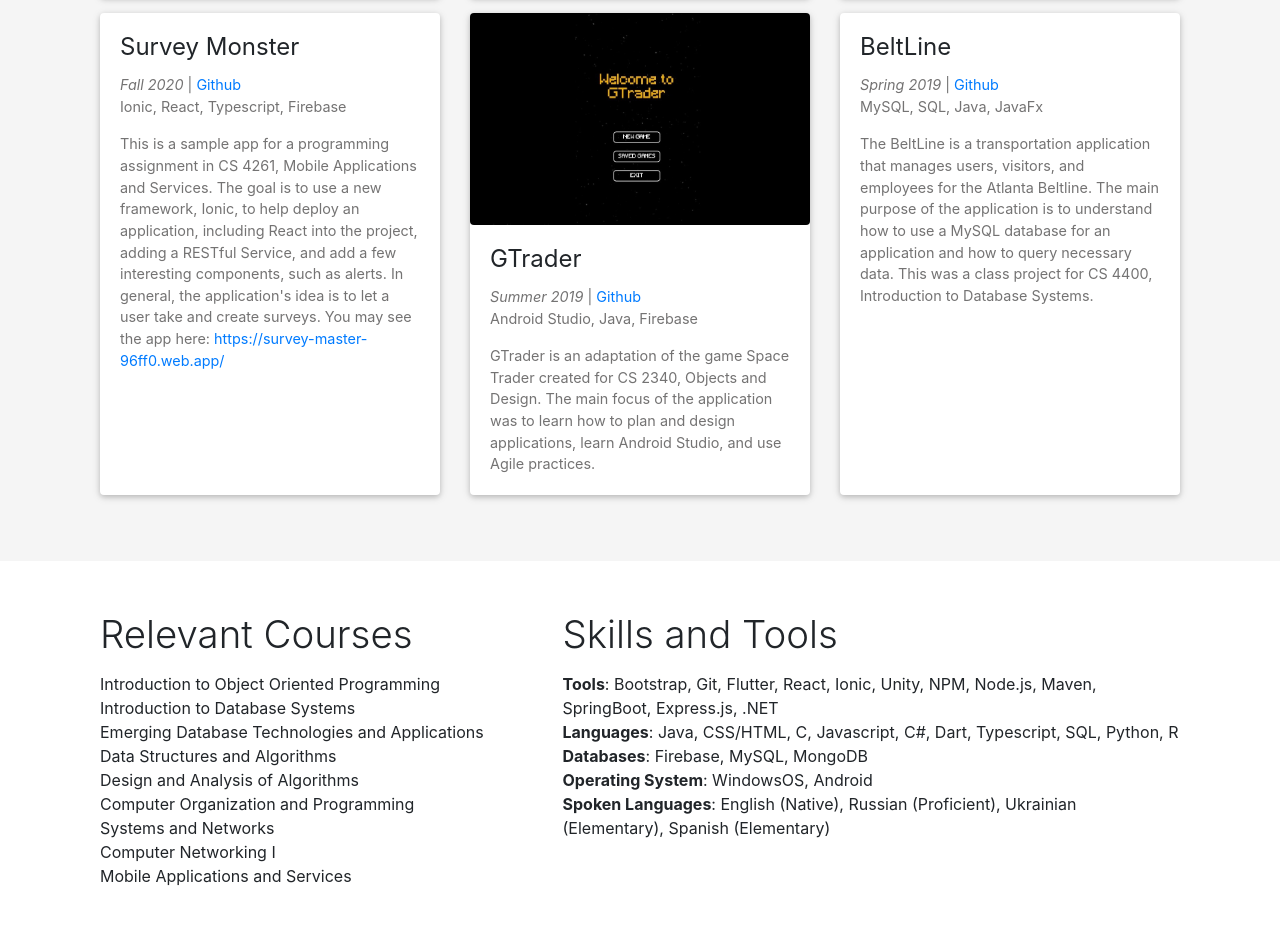
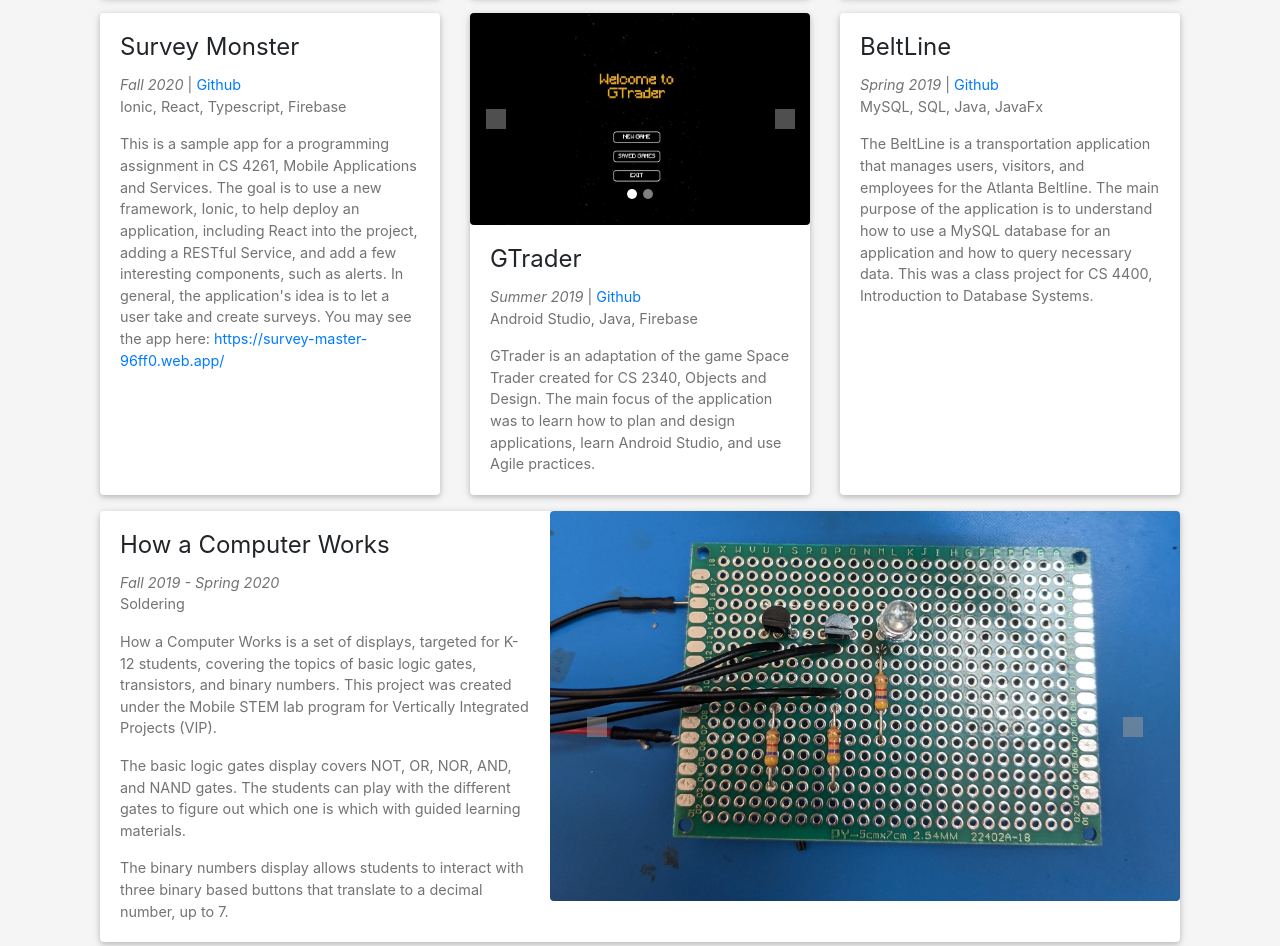
Before and after one commit to Kotishka/portfolio, a plain HTML site: page index.html in a window 1280 px wide. Shown: the part 1331-2277 px from the top of the page. Drawn offline with nearby package versions, Linux system fonts and the light colour scheme; grey boxes are pictures that could not be loaded.

Commit message:
Added Additional Project and Minor Adjustments

```diff
--- a/css/styles.css
+++ b/css/styles.css
@@ -9,7 +9,7 @@ html {
 .maincontent {
     background-image: linear-gradient(rgba(0, 0, 0, 0.4), rgba(0, 0, 0, 0.4)), url("../img/atlanta3.jpg");
     background-size: cover;
-    background-position: top;
+    background-position: center;
     background-attachment: scroll;
     background-repeat: no-repeat;
 }
@@ -70,7 +70,8 @@ h2 {
     transform: scale(1.025);
 }
 
-.card img {
+.card img,
+carousel-item img {
     border-radius: .25rem;
 }
 
@@ -150,6 +151,12 @@ body {
 
 /* Container Media Queries */
 
+@media screen and (min-width: 1250px) {
+    .maincontent {
+        background-position: 50% 25%;
+    }
+}
+
 @media screen and (max-width: 1250px) and (min-width: 875px) {
     .container {
         max-width: 950px;
--- a/index.html
+++ b/index.html
@@ -87,7 +87,7 @@
                             <img class="img-fluid" alt="AR View with carbon molecule and tree" src="img/Carbo.png">
                             <div class="card-body">
                                 <h3 class="card-title">Carb⟲</h3>
-                                <p class="card-text"><i>Spring 2020</i> | <a href="https://github.com/Mobile-STEM/Carbo" target="_blank" rel="noopener noreferrer">Github</a><br /> Augmented Reality, Unity, C#</p>
+                                <p class="card-text"><i>Fall 2020</i> | <a href="https://github.com/Mobile-STEM/Carbo" target="_blank" rel="noopener noreferrer">Github</a><br /> Augmented Reality, Unity, C#</p>
                                 <p class="card-text">Carb⟲ is an augmented reality (AR) app that shows the journey of carbon molecules during the Carbon Cycle. This application is intended to solve the abstractness problem in Biology because it can be difficult for students
                                     to understand how certain molecules, like carbon, play roles in our everyday world.
                                 </p>
@@ -119,7 +119,28 @@
                     </div>
                     <div class="col-md-6 col-lg-4 mb-3">
                         <div class="card h-100">
-                            <img class="img-fluid" alt="GTrader" src="img/GT_Trader.jpg">
+                            <div id="carouselIndicators" class="carousel slide pr-0 pl-0" data-ride="carousel" data-interval="false">
+                                <ol class="carousel-indicators">
+                                    <li data-target="#carouselIndicators" data-slide-to="0" class="active"></li>
+                                    <li data-target="#carouselIndicators" data-slide-to="1"></li>
+                                </ol>
+                                <div class="carousel-inner">
+                                    <div class="carousel-item active">
+                                        <img class="d-block w-100" src="img/GT_Trader.jpg" alt="GTrader Login Page">
+                                    </div>
+                                    <div class="carousel-item">
+                                        <img class="d-block w-100" src="img/GT_Trader2.jpg" alt="Main GTrader Page">
+                                    </div>
+                                </div>
+                                <a class="carousel-control-prev" href="#carouselIndicators" role="button" data-slide="prev">
+                                    <span class="carousel-control-prev-icon" aria-hidden="true"></span>
+                                    <span class="sr-only">Previous</span>
+                                </a>
+                                <a class="carousel-control-next" href="#carouselIndicators" role="button" data-slide="next">
+                                    <span class="carousel-control-next-icon" aria-hidden="true"></span>
+                                    <span class="sr-only">Next</span>
+                                </a>
+                            </div>
                             <div class="card-body">
                                 <h3 class="card-title">GTrader</h3>
                                 <p class="card-text"><i>Summer 2019</i> | <a href="https://github.com/200poundsofo2/GTrader" target="_blank" rel="noopener noreferrer">Github</a><br /> Android Studio, Java, Firebase</p>
@@ -138,6 +159,43 @@
                             </div>
                         </div>
                     </div>
+                    <div class="col-lg-8 col-xl-12 mb-3">
+                        <div class="card h-100 flex-xl-row-reverse">
+                            <div id="carouselIndicatorsComputer" class="col-xl-7 carousel slide pr-0 pl-0" data-ride="carousel" data-interval="false">
+                                <ol class="carousel-indicators">
+                                    <li data-target="#carouselIndicatorsComputer" data-slide-to="0" class="active"></li>
+                                    <li data-target="#carouselIndicatorsComputer" data-slide-to="1"></li>
+                                </ol>
+                                <div class="carousel-inner">
+                                    <div class="carousel-item active">
+                                        <img class="d-block w-100" src="img/Logic_Gate.jpg" alt="AND Logic Gate">
+                                    </div>
+                                    <div class="carousel-item">
+                                        <img class="d-block w-100" src="img/Binary_Circuit.jpg" alt="Binary Circuit">
+                                    </div>
+                                </div>
+                                <a class="carousel-control-prev" href="#carouselIndicatorsComputer" role="button" data-slide="prev">
+                                    <span class="carousel-control-prev-icon" aria-hidden="true"></span>
+                                    <span class="sr-only">Previous</span>
+                                </a>
+                                <a class="carousel-control-next" href="#carouselIndicatorsComputer" role="button" data-slide="next">
+                                    <span class="carousel-control-next-icon" aria-hidden="true"></span>
+                                    <span class="sr-only">Next</span>
+                                </a>
+                            </div>
+
+                            <div class="col-xl-5 card-body">
+                                <h3 class="card-title">How a Computer Works</h3>
+                                <p class="card-text"><i>Fall 2019 - Spring 2020</i> <br /> Soldering</p>
+                                <p class="card-text">How a Computer Works is a set of displays, targeted for K-12 students, covering the topics of basic logic gates, transistors, and binary numbers. This project was created under the Mobile STEM lab program for Vertically
+                                    Integrated Projects (VIP).
+                                </p>
+                                <p class="card-text">The basic logic gates display covers NOT, OR, NOR, AND, and NAND gates. The students can play with the different gates to figure out which one is which with guided learning materials.</p>
+                                <p class="card-text">The binary numbers display allows students to interact with three binary based buttons that translate to a decimal number, up to 7.
+                                </p>
+                            </div>
+                        </div>
+                    </div>
                 </div>
             </div>
         </div>
@@ -153,7 +211,7 @@
             </div>
             <div class="col-lg-7">
                 <h2>Skills and Tools</h2>
-                <p><strong>Tools</strong>: Bootstrap, Git, Flutter, React, Ionic, Unity, NPM, Node.js, Maven, SpringBoot, Express.js, .NET<br />
+                <p><strong>Tools</strong>: Bootstrap, Git, Flutter, React, Ionic, Unity, NPM, Node.js, SpringBoot<br />
                     <strong>Languages</strong>: Java, CSS/HTML, C, Javascript, C#, Dart, Typescript, SQL, Python, R<br />
                     <strong>Databases</strong>: Firebase, MySQL, MongoDB<br />
                     <strong>Operating System</strong>: WindowsOS, Android<br />
```
Also changed, not shown: img/Binary_Circuit.jpg (added), img/Logic_Gate.jpg (added), 1 other file.
